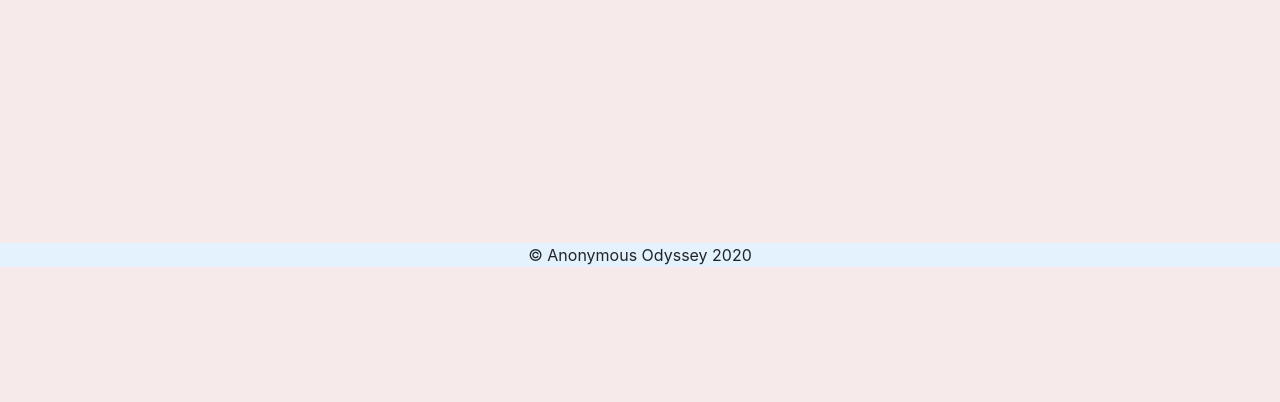
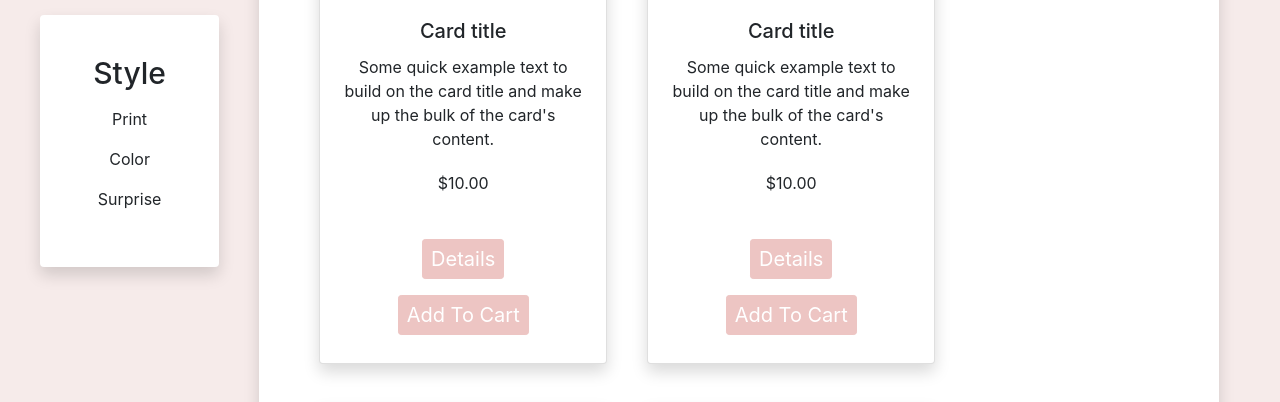
Before and after one commit to femtography/BizWebsite, a Django app: page /shoppe in a window 1280 px wide. Shown: the part 569-971 px from the top of the page. Before the commit the page ends 836 px from the top, so only its background shows below. Run offline with Django 3.2, Linux system fonts and the light colour scheme; some libraries are stand-ins or nearby versions.

Commit message:
added shoppe page and fixed img in about us

```diff
--- a/config/MasWebsite/static/MasWebsite/style2.css
+++ b/config/MasWebsite/static/MasWebsite/style2.css
@@ -68,7 +68,6 @@
 }
 .container-about img {
   margin-bottom: 5vh;
-  margin-left: 15vw;
 }
 .container-about p {
   text-align: center;
--- a/config/MasWebsite/templates/MasWebsite/shoppe.html
+++ b/config/MasWebsite/templates/MasWebsite/shoppe.html
@@ -2,9 +2,121 @@
 
 {% block content %}
 <div class="container-ac">
-  <div class="container-contact rounded m-auto shadow-lg">
-    <h1>Shoppe</h1>
-
+  <div class="container-shoppe">
+    <div class="container-shoppe-left">
+      <div class="menu rounded shadow">
+        <h4>Size</h4>
+        <p></p>
+        <p>Small</p>
+        <p>Medium</p>
+        <p>Large</p>
+      </div>
+      <div class="menu2 rounded shadow">
+        <h4>Style</h4>
+        <p></p>
+        <p>Print</p>
+        <p>Color</p>
+        <p>Surprise</p>
+      </div>
+    </div>
+    <div class="container-shoppe-right mr-auto rounded shadow">
+      <div class="card shadow" style="width: 18rem;">
+        <a href="/product">
+          <img src="https://flores-creations.s3.us-east-2.amazonaws.com/M1.jpeg" class="card-img-top" alt="...">
+        </a>
+        <div class="card-body">
+          <h5 class="card-title">Card title</h5>
+          <p class="card-text">Some quick example text to build on the card title and make up the bulk of the card's content.</p>
+        </div>
+        <div class="price-point">
+          <p>$10.00</p>
+        </div>
+        <div class="card-body">
+          <a role="button" class="btn btn-sm pinky4" href="/product">Details</a>
+          <a role="button" class="btn btn-sm pinky4" href="/cart">Add To Cart</a>
+        </div>
+      </div>
+      <div class="card shadow" style="width: 18rem;">
+        <a href="/product">
+          <img src="https://flores-creations.s3.us-east-2.amazonaws.com/M2.jpeg" class="card-img-top" alt="...">
+        </a>
+        <div class="card-body">
+          <h5 class="card-title">Card title</h5>
+          <p class="card-text">Some quick example text to build on the card title and make up the bulk of the card's content.</p>
+        </div>
+        <div class="price-point">
+          <p>$10.00</p>
+        </div>
+        <div class="card-body">
+          <a role="button" class="btn btn-sm pinky4" href="/product">Details</a>
+          <a role="button" class="btn btn-sm pinky4" href="/cart">Add To Cart</a>
+        </div>
+      </div>
+      <div class="card shadow" style="width: 18rem;">
+        <a href="/product">
+          <img src="https://flores-creations.s3.us-east-2.amazonaws.com/M3.jpeg" class="card-img-top" alt="...">
+        </a>
+        <div class="card-body">
+          <h5 class="card-title">Card title</h5>
+          <p class="card-text">Some quick example text to build on the card title and make up the bulk of the card's content.</p>
+        </div>
+        <div class="price-point">
+          <p>$10.00</p>
+        </div>
+        <div class="card-body">
+          <a role="button" class="btn btn-sm pinky4" href="/product">Details</a>
+          <a role="button" class="btn btn-sm pinky4" href="/cart">Add To Cart</a>
+        </div>
+      </div>
+      <div class="card shadow" style="width: 18rem;">
+        <a href="/product">
+          <img src="https://flores-creations.s3.us-east-2.amazonaws.com/M4.jpeg" class="card-img-top" alt="...">
+        </a>
+        <div class="card-body">
+          <h5 class="card-title">Card title</h5>
+          <p class="card-text">Some quick example text to build on the card title and make up the bulk of the card's content.</p>
+        </div>
+        <div class="price-point">
+          <p>$10.00</p>
+        </div>
+        <div class="card-body">
+          <a role="button" class="btn btn-sm pinky4" href="/product">Details</a>
+          <a role="button" class="btn btn-sm pinky4" href="/cart">Add To Cart</a>
+        </div>
+      </div>
+      <div class="card shadow" style="width: 18rem;">
+        <a href="/product">
+          <img src="https://flores-creations.s3.us-east-2.amazonaws.com/M5.jpeg" class="card-img-top" alt="...">
+        </a>
+        <div class="card-body">
+          <h5 class="card-title">Card title</h5>
+          <p class="card-text">Some quick example text to build on the card title and make up the bulk of the card's content.</p>
+        </div>
+        <div class="price-point">
+          <p>$10.00</p>
+        </div>
+        <div class="card-body">
+          <a role="button" class="btn btn-sm pinky4" href="/product">Details</a>
+          <a role="button" class="btn btn-sm pinky4" href="/cart">Add To Cart</a>
+        </div>
+      </div>
+      <div class="card shadow" style="width: 18rem;">
+        <a href="/product">
+          <img src="https://flores-creations.s3.us-east-2.amazonaws.com/M6.jpeg" class="card-img-top" alt="...">
+        </a>
+        <div class="card-body">
+          <h5 class="card-title">Card title</h5>
+          <p class="card-text">Some quick example text to build on the card title and make up the bulk of the card's content.</p>
+        </div>
+        <div class="price-point">
+          <p>$10.00</p>
+        </div>
+        <div class="card-body">
+          <a role="button" class="btn btn-sm pinky4" href="/product">Details</a>
+          <a role="button" class="btn btn-sm pinky4" href="/cart">Add To Cart</a>
+        </div>
+      </div>
+    </div>
   </div>
 </div>
 {% endblock %}
```
